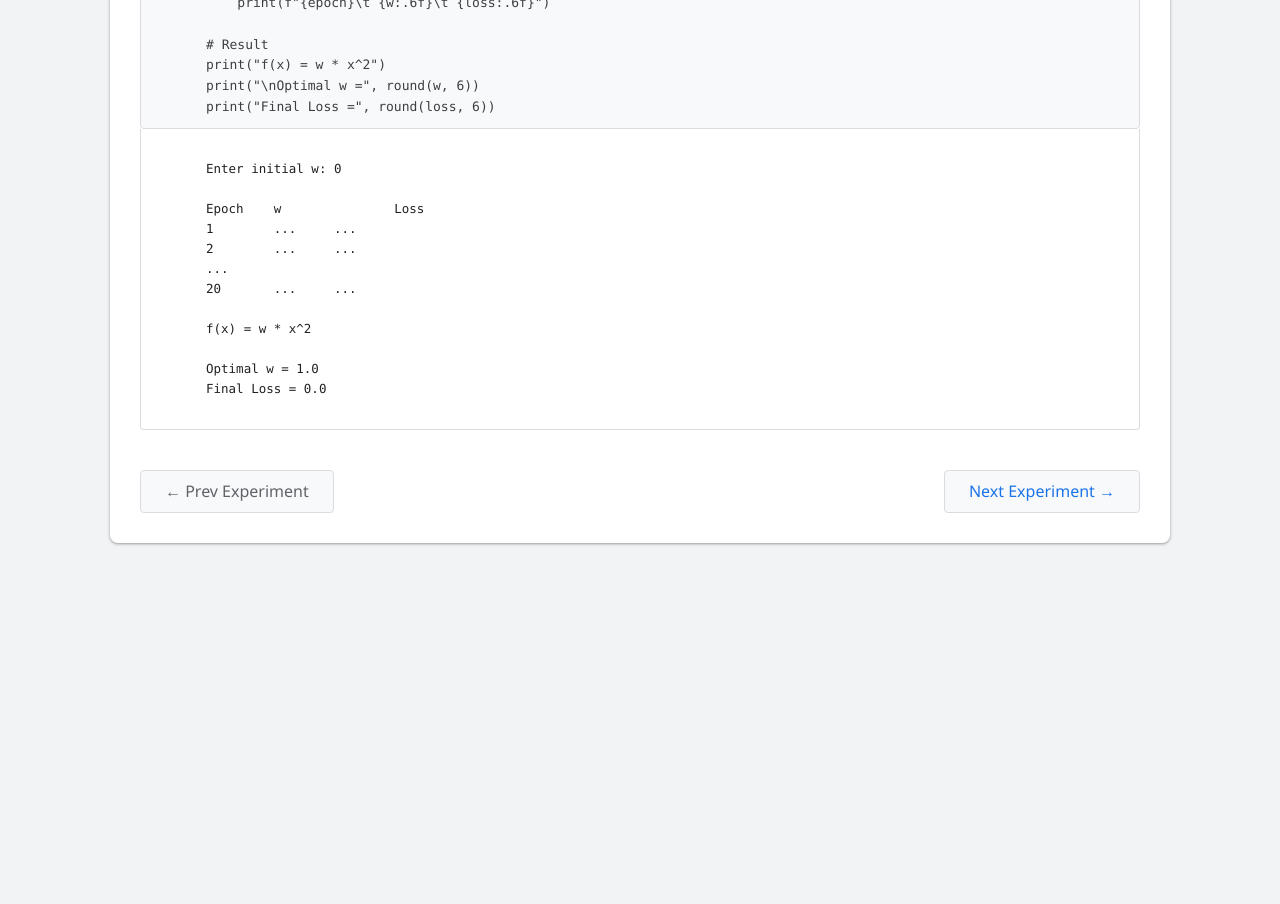
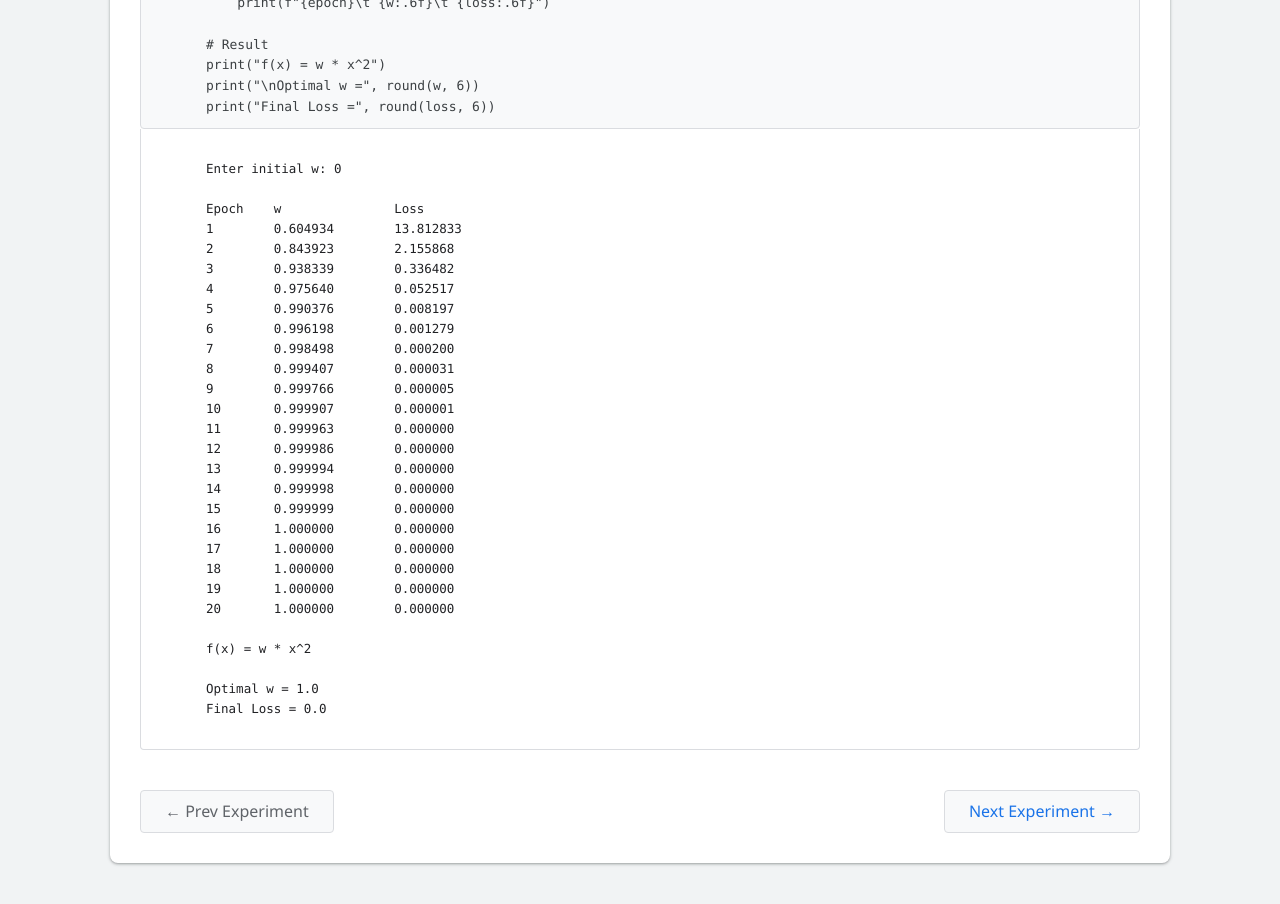
Before and after one commit to bharathsahu06/OTML-lab, a plain HTML site: page experiments/exp3.html in a window 1280 px wide. Shown: the part 3240-4144 px from the top of the page. Before the commit the page ends 3833 px from the top, so only its background shows below. Drawn offline with nearby package versions, Linux system fonts and the light colour scheme.

Commit message:
solved exp 3 issue

```diff
--- a/experiments/exp3.html
+++ b/experiments/exp3.html
@@ -148,10 +148,26 @@ print("Final Loss =", round(loss, 6))
 Enter initial w: 0
 
 Epoch	 w		 Loss
-1	 ...	 ...
-2	 ...	 ...
-...
-20	 ...	 ...
+1	 0.604934	 13.812833
+2	 0.843923	 2.155868
+3	 0.938339	 0.336482
+4	 0.975640	 0.052517
+5	 0.990376	 0.008197
+6	 0.996198	 0.001279
+7	 0.998498	 0.000200
+8	 0.999407	 0.000031
+9	 0.999766	 0.000005
+10	 0.999907	 0.000001
+11	 0.999963	 0.000000
+12	 0.999986	 0.000000
+13	 0.999994	 0.000000
+14	 0.999998	 0.000000
+15	 0.999999	 0.000000
+16	 1.000000	 0.000000
+17	 1.000000	 0.000000
+18	 1.000000	 0.000000
+19	 1.000000	 0.000000
+20	 1.000000	 0.000000
 
 f(x) = w * x^2
 
```
